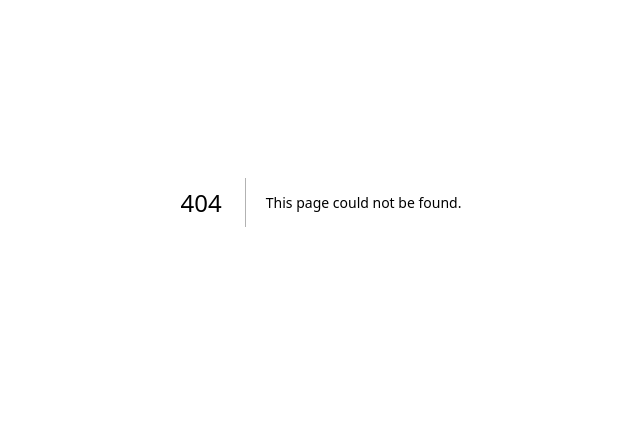
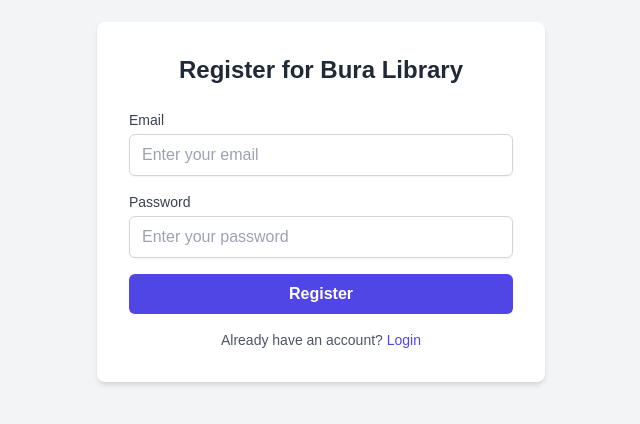
Before and after one commit to essieMalavu/library_system, a Next.js app: page /register in a window 1280 px wide. Before the commit this address had no page. Shown: the part 198-622 px from the top of the page, without its empty margins (319-959 px from the left). Built offline with nearby package versions, Linux system fonts and the light colour scheme; no server answers.

Commit message:
latest update

```diff
--- a/components/Dashboard/Dashboard.tsx
+++ b/components/Dashboard/Dashboard.tsx
@@ -1,21 +1,38 @@
-// pages/dashboard.tsx
 import { useRouter } from "next/router";
-import { useEffect } from "react";
-import { getAuth } from "firebase/auth";
+import { useEffect, useState } from "react";
+import { auth } from "@/firebase/firebaseConfig"; // Use the exported auth instance
 
 const Dashboard = () => {
   const router = useRouter();
+  const [loading, setLoading] = useState(true);
 
   useEffect(() => {
-    const auth = getAuth();
     if (!auth.currentUser) {
       router.push("/login");
+    } else {
+      setLoading(false);
     }
   }, [router]);
 
+  if (loading) {
+    return (
+      <div className="flex items-center justify-center min-h-screen bg-gray-100">
+        <div className="text-center">
+          <div className="w-8 h-8 border-4 border-indigo-600 border-t-transparent rounded-full animate-spin mx-auto"></div>
+          <p className="mt-4 text-gray-700">Checking authentication...</p>
+        </div>
+      </div>
+    );
+  }
+
   return (
-    <div style={{ textAlign: "center", marginTop: "50px" }}>
-      <h1>Welcome to the Bura Library Dashboard</h1>
+    <div className="min-h-screen flex flex-col items-center justify-center bg-gray-100">
+      <div className="bg-white p-8 rounded-lg shadow-lg text-center">
+        <h1 className="text-2xl font-bold text-gray-800 mb-4">
+          Welcome to the Bura Library Dashboard
+        </h1>
+        <p className="text-gray-600">You are now logged in.</p>
+      </div>
     </div>
   );
 };
--- a/components/Navbar.tsx
+++ b/components/Navbar.tsx
@@ -1,5 +1,5 @@
-import Link from 'next/link';
-import { useState } from 'react';
+import Link from "next/link";
+import { useState } from "react";
 
 const Navbar: React.FC = () => {
   const [isOpen, setIsOpen] = useState(false);
@@ -12,8 +12,12 @@ const Navbar: React.FC = () => {
     <nav className="bg-blue-600 text-white fixed w-full z-10 top-0 shadow">
       <div className="container mx-auto flex items-center justify-between px-4 py-3">
         {/* Logo */}
-        <Link href="/" passHref
-           className="text-xl font-bold hover:opacity-80">Library System
+        <Link
+          href="/"
+          passHref
+          className="text-xl font-bold hover:opacity-80"
+        >
+          Library System
         </Link>
 
         {/* Mobile Menu Button */}
@@ -58,22 +62,37 @@ const Navbar: React.FC = () => {
         {/* Navbar Links */}
         <div
           className={`flex-col md:flex-row md:flex md:items-center md:space-x-6 absolute md:static top-16 md:top-auto left-0 w-full md:w-auto bg-blue-600 md:bg-transparent ${
-            isOpen ? 'flex' : 'hidden'
+            isOpen ? "flex" : "hidden"
           }`}
         >
-          <Link href="/books" passHref
-             className="block px-4 py-2 md:p-0 hover:bg-blue-500 md:hover:bg-transparent">
-              Manage Books
-
+          <Link
+            href="/books"
+            passHref
+            className="block px-4 py-2 md:p-0 hover:bg-blue-500 md:hover:bg-transparent"
+          >
+            Manage Books
           </Link>
-          <Link href="/borrow" passHref
-            className="block px-4 py-2 md:p-0 hover:bg-blue-500 md:hover:bg-transparent">
-              Borrow a Book
-
+          <Link
+            href="/borrow"
+            passHref
+            className="block px-4 py-2 md:p-0 hover:bg-blue-500 md:hover:bg-transparent"
+          >
+            Borrow a Book
           </Link>
-          <Link href="/return" passHref
-             className="block px-4 py-2 md:p-0 hover:bg-blue-500 md:hover:bg-transparent">
-              Return a Book
+          <Link
+            href="/return"
+            passHref
+            className="block px-4 py-2 md:p-0 hover:bg-blue-500 md:hover:bg-transparent"
+          >
+            Return a Book
+          </Link>
+          {/* Login Button */}
+          <Link
+            href="/login"
+            passHref
+            className="block px-4 py-2 md:p-0 bg-white text-blue-600 font-bold rounded-md hover:bg-gray-100 md:hover:bg-transparent md:hover:text-white"
+          >
+            Login
           </Link>
         </div>
       </div>
--- a/components/login information/Login.tsx
+++ b/components/login information/Login.tsx
@@ -1,52 +1,90 @@
-// pages/login.tsx
 import { useState } from "react";
 import { useRouter } from "next/router";
-import { loginUser } from "../lib/auth";
+import { auth } from "@/firebase/firebaseConfig";
+import { signInWithEmailAndPassword } from "firebase/auth";
 
 const Login = () => {
   const [email, setEmail] = useState("");
   const [password, setPassword] = useState("");
   const [error, setError] = useState<string | null>(null);
+  const [loading, setLoading] = useState(false);
   const router = useRouter();
 
   const handleLogin = async (e: React.FormEvent) => {
     e.preventDefault();
+    setLoading(true);
+    setError(null);
+
     try {
-      await loginUser(email, password);
+      // Authenticate the user with Firebase
+      await signInWithEmailAndPassword(auth, email, password);
       router.push("/dashboard"); // Redirect to dashboard on success
-    } catch (err) {
-      setError("Invalid email or password.");
+    } catch (err: any) {
+      console.error("Login error:", err);
+      setError("Invalid email or password. Please try again.");
+    } finally {
+      setLoading(false);
     }
   };
 
   return (
-    <div style={{ maxWidth: "400px", margin: "50px auto", textAlign: "center" }}>
-      <h1>Login to Bura Library</h1>
-      {error && <p style={{ color: "red" }}>{error}</p>}
-      <form onSubmit={handleLogin}>
+    <div className="flex items-center justify-center min-h-screen bg-gray-100">
+      <div className="w-full max-w-md bg-white p-8 rounded-lg shadow-md">
+        <h1 className="text-2xl font-bold text-center text-gray-800 mb-6">Login to Bura Library</h1>
+        {error && <p className="text-sm text-red-500 mb-4">{error}</p>}
+        <form onSubmit={handleLogin} className="space-y-4">
           <div>
+            <label htmlFor="email" className="block text-sm font-medium text-gray-700">
+              Email
+            </label>
             <input
               type="email"
-            placeholder="Email"
+              id="email"
+              placeholder="Enter your email"
               value={email}
               onChange={(e) => setEmail(e.target.value)}
               required
+              disabled={loading}
+              className="w-full mt-1 px-3 py-2 border border-gray-300 rounded-md focus:ring-indigo-500 focus:border-indigo-500 shadow-sm"
             />
           </div>
           <div>
+            <label htmlFor="password" className="block text-sm font-medium text-gray-700">
+              Password
+            </label>
             <input
               type="password"
-            placeholder="Password"
+              id="password"
+              placeholder="Enter your password"
               value={password}
               onChange={(e) => setPassword(e.target.value)}
               required
+              disabled={loading}
+              className="w-full mt-1 px-3 py-2 border border-gray-300 rounded-md focus:ring-indigo-500 focus:border-indigo-500 shadow-sm"
             />
           </div>
-        <button type="submit">Login</button>
+          <button
+            type="submit"
+            disabled={loading}
+            className={`w-full py-2 px-4 text-white font-semibold rounded-md ${
+              loading
+                ? "bg-indigo-400 cursor-not-allowed"
+                : "bg-indigo-600 hover:bg-indigo-700 focus:ring-2 focus:ring-indigo-500"
+            }`}
+          >
+            {loading ? "Logging in..." : "Login"}
+          </button>
         </form>
-      <p>
-        Don’t have an account? <a href="/register">Register</a>
+        <p className="text-sm text-center text-gray-600 mt-4">
+          Don’t have an account?{" "}
+          <a
+            href="/register"
+            className="text-indigo-600 hover:underline font-medium"
+          >
+            Register
+          </a>
         </p>
+      </div>
     </div>
   );
 };
--- a/components/login information/Register.tsx
+++ b/components/login information/Register.tsx
@@ -1,52 +1,105 @@
-// pages/register.tsx
 import { useState } from "react";
 import { useRouter } from "next/router";
-import { registerUser } from "../lib/auth";
+import { auth, db } from "@/firebase/firebaseConfig";
+import { createUserWithEmailAndPassword } from "firebase/auth";
+import { doc, setDoc } from "firebase/firestore";
 
 const Register = () => {
   const [email, setEmail] = useState("");
   const [password, setPassword] = useState("");
   const [error, setError] = useState<string | null>(null);
+  const [loading, setLoading] = useState(false);
   const router = useRouter();
 
   const handleRegister = async (e: React.FormEvent) => {
     e.preventDefault();
+    setLoading(true);
+    setError(null);
+
     try {
-      await registerUser(email, password);
-      router.push("/login"); // Redirect to login on success
-    } catch (err) {
-      setError("Failed to register. Please try again.");
+      // Create the user in Firebase Authentication
+      const userCredential = await createUserWithEmailAndPassword(auth, email, password);
+
+      // Get the user's UID
+      const userId = userCredential.user.uid;
+
+      // Save user details in Firestore
+      await setDoc(doc(db, "users", userId), {
+        uid: userId,
+        email,
+        createdAt: new Date().toISOString(),
+      });
+
+      // Redirect to login on success
+      router.push("/login");
+    } catch (err: any) {
+      console.error("Error registering user:", err);
+      setError(err.message || "Failed to register. Please try again.");
+    } finally {
+      setLoading(false);
     }
   };
 
   return (
-    <div style={{ maxWidth: "400px", margin: "50px auto", textAlign: "center" }}>
-      <h1>Register for Bura Library</h1>
-      {error && <p style={{ color: "red" }}>{error}</p>}
-      <form onSubmit={handleRegister}>
+    <div className="flex items-center justify-center min-h-screen bg-gray-100">
+      <div className="w-full max-w-md bg-white p-8 rounded-lg shadow-md">
+        <h1 className="text-2xl font-bold text-center text-gray-800 mb-6">
+          Register for Bura Library
+        </h1>
+        {error && <p className="text-sm text-red-500 mb-4">{error}</p>}
+        <form onSubmit={handleRegister} className="space-y-4">
           <div>
+            <label htmlFor="email" className="block text-sm font-medium text-gray-700">
+              Email
+            </label>
             <input
               type="email"
-            placeholder="Email"
+              id="email"
+              placeholder="Enter your email"
               value={email}
               onChange={(e) => setEmail(e.target.value)}
               required
+              disabled={loading}
+              className="w-full mt-1 px-3 py-2 border border-gray-300 rounded-md focus:ring-indigo-500 focus:border-indigo-500 shadow-sm"
             />
           </div>
           <div>
+            <label htmlFor="password" className="block text-sm font-medium text-gray-700">
+              Password
+            </label>
             <input
               type="password"
-            placeholder="Password"
+              id="password"
+              placeholder="Enter your password"
               value={password}
               onChange={(e) => setPassword(e.target.value)}
               required
+              disabled={loading}
+              className="w-full mt-1 px-3 py-2 border border-gray-300 rounded-md focus:ring-indigo-500 focus:border-indigo-500 shadow-sm"
             />
           </div>
-        <button type="submit">Register</button>
+          <button
+            type="submit"
+            disabled={loading}
+            className={`w-full py-2 px-4 text-white font-semibold rounded-md ${
+              loading
+                ? "bg-indigo-400 cursor-not-allowed"
+                : "bg-indigo-600 hover:bg-indigo-700 focus:ring-2 focus:ring-indigo-500"
+            }`}
+          >
+            {loading ? "Registering..." : "Register"}
+          </button>
         </form>
-      <p>
-        Already have an account? <a href="/login">Login</a>
+        <p className="text-sm text-center text-gray-600 mt-4">
+          Already have an account?{" "}
+          <a
+            href="/login"
+            className="text-indigo-600 hover:underline font-medium"
+          >
+            Login
+          </a>
         </p>
+      </div>
     </div>
   );
 };
--- a/firebase/firebaseConfig.ts
+++ b/firebase/firebaseConfig.ts
@@ -1,6 +1,6 @@
-// lib/firebase.ts
 import { initializeApp } from "firebase/app";
 import { getFirestore } from "firebase/firestore";
+import { getAuth } from "firebase/auth";
 
 const firebaseConfig = {
   apiKey: process.env.NEXT_PUBLIC_FIREBASE_API_KEY,
@@ -11,7 +11,11 @@ const firebaseConfig = {
   appId: process.env.NEXT_PUBLIC_FIREBASE_APP_ID,
 };
 
+// Initialize Firebase app
 const app = initializeApp(firebaseConfig);
+
+// Initialize Firestore and Authentication
 const db = getFirestore(app);
+const auth = getAuth(app);
 
-export { db };
+export { db, auth };
--- a/package.json
+++ b/package.json
@@ -9,7 +9,7 @@
     "lint": "next lint"
   },
   "dependencies": {
-    "firebase": "^10.14.0",
+    "firebase": "^11.0.2",
     "next": "14.2.15",
     "react": "^18",
     "react-dom": "^18"
--- /dev/null
+++ b/pages/dashboard.tsx
@@ -0,0 +1,10 @@
+import Dashboard from "@/components/Dashboard/Dashboard";
+
+const dashboardPage = () => {
+    return(
+        <div>
+            <Dashboard/>
+        </div>
+    )
+}
+export default dashboardPage;
--- /dev/null
+++ b/pages/login.tsx
@@ -0,0 +1,10 @@
+import Login from "@/components/login information/Login";
+
+const LoginPage =() => {
+    return(
+        <div>
+            <Login/>
+        </div>
+    )
+}
+export default LoginPage
--- /dev/null
+++ b/pages/register.tsx
@@ -0,0 +1,10 @@
+import Register from "@/components/login information/Register";
+
+const RegisterPage = () => {
+    return(
+        <div>
+            <Register/>
+        </div>
+    )
+}
+export default RegisterPage;
```
Also changed, not shown: 1 other file (tests, documents, lock files or other folders). Lines whose indentation alone changed are shown as unchanged.
